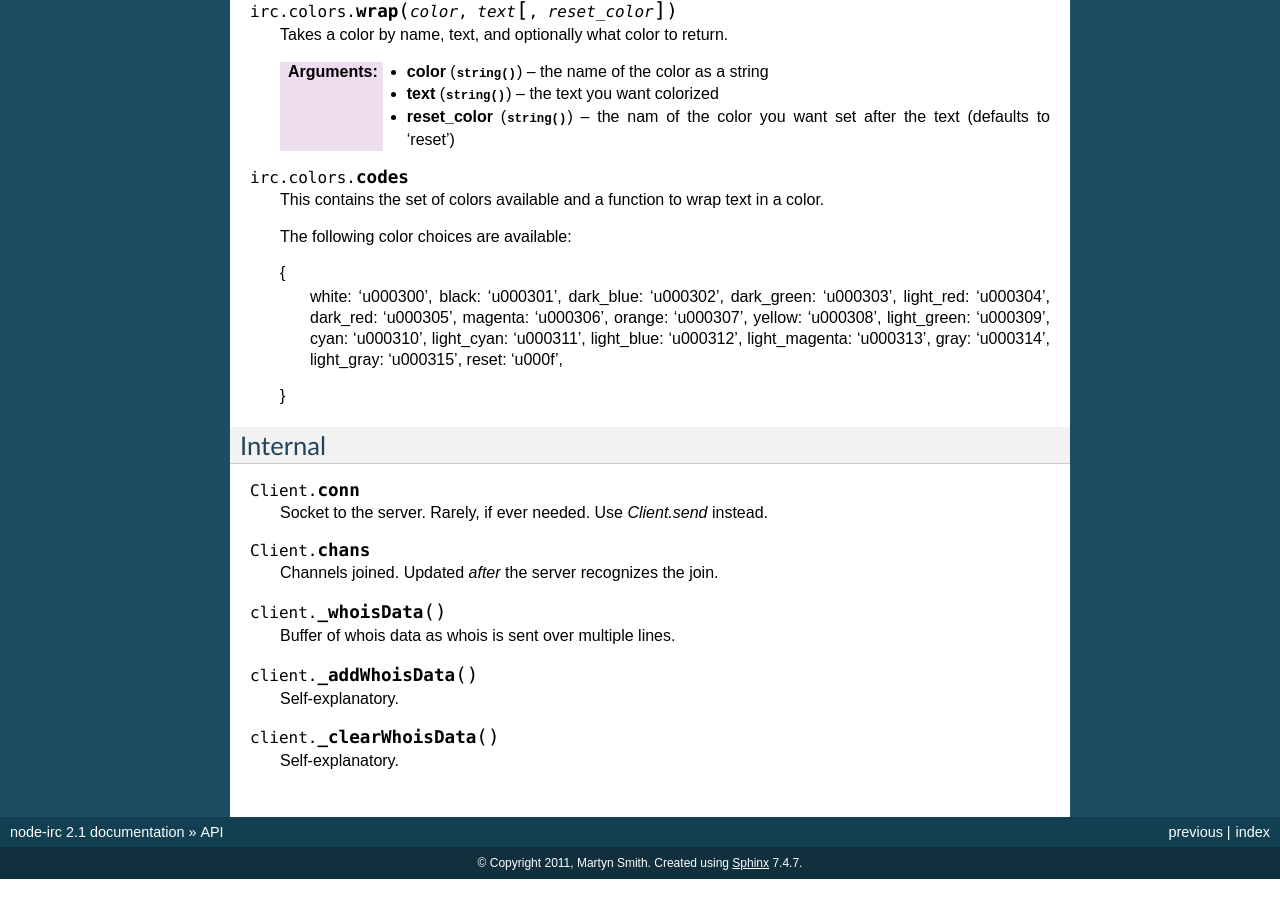
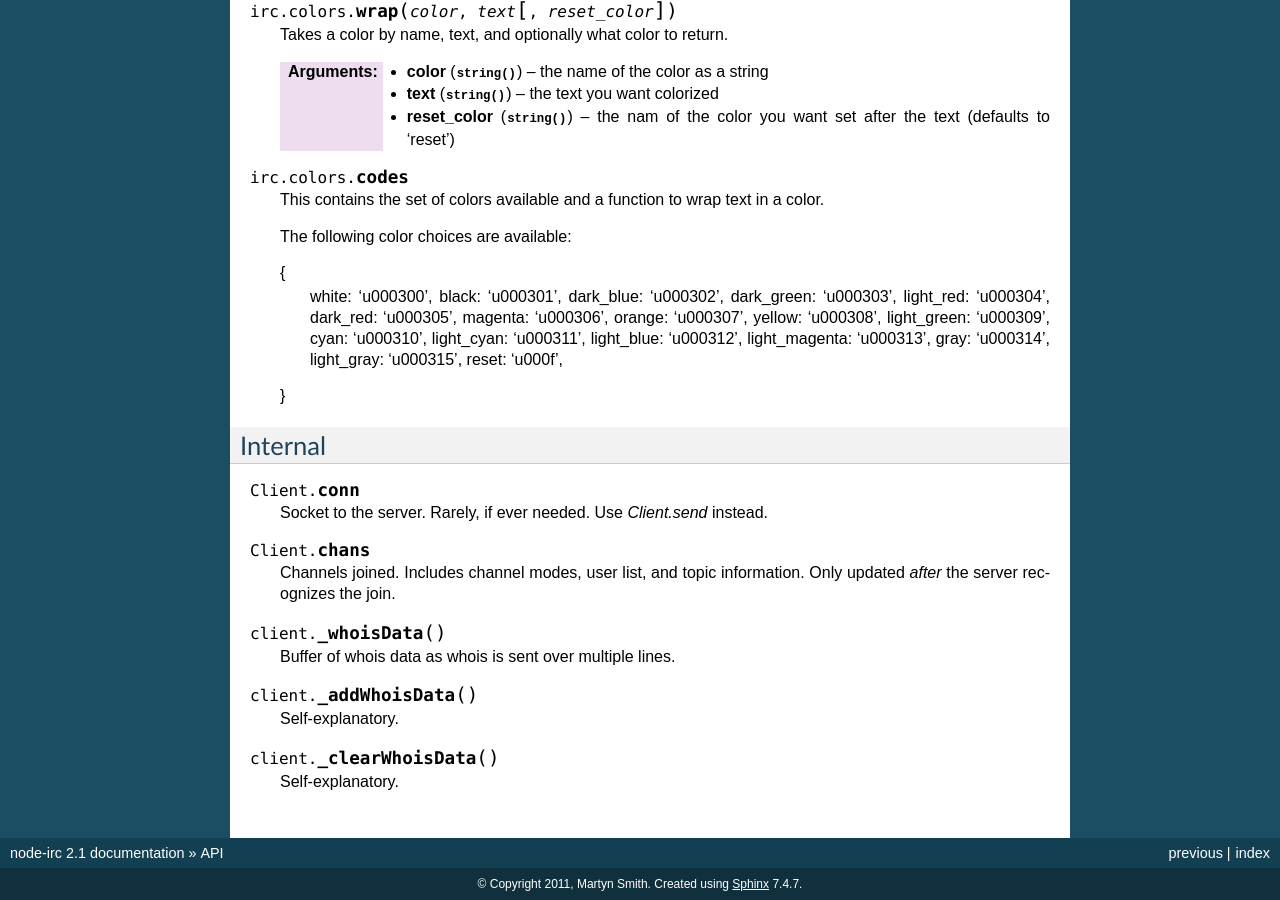
Before and after one commit to martynsmith/node-irc, a Sphinx documentation site: the page built from docs/API.rst, in a window 1280 px wide and 900 px high, scrolled down 7509 px. Built offline with Sphinx 7.4.7, drawn with Linux system fonts in a browser that asks for light colours; before the commit the page ends 8388 px from its top, so only the background shows below that.

Commit message:
Added a bit more information about Client.chans

```diff
--- a/docs/API.rst
+++ b/docs/API.rst
@@ -509,7 +509,7 @@ Internal
 
 .. js:data:: Client.chans
 
-    Channels joined. Updated *after* the server recognizes the join.
+    Channels joined. Includes channel modes, user list, and topic information. Only updated *after* the server recognizes the join.
 
 .. js:function:: client._whoisData
 
```
